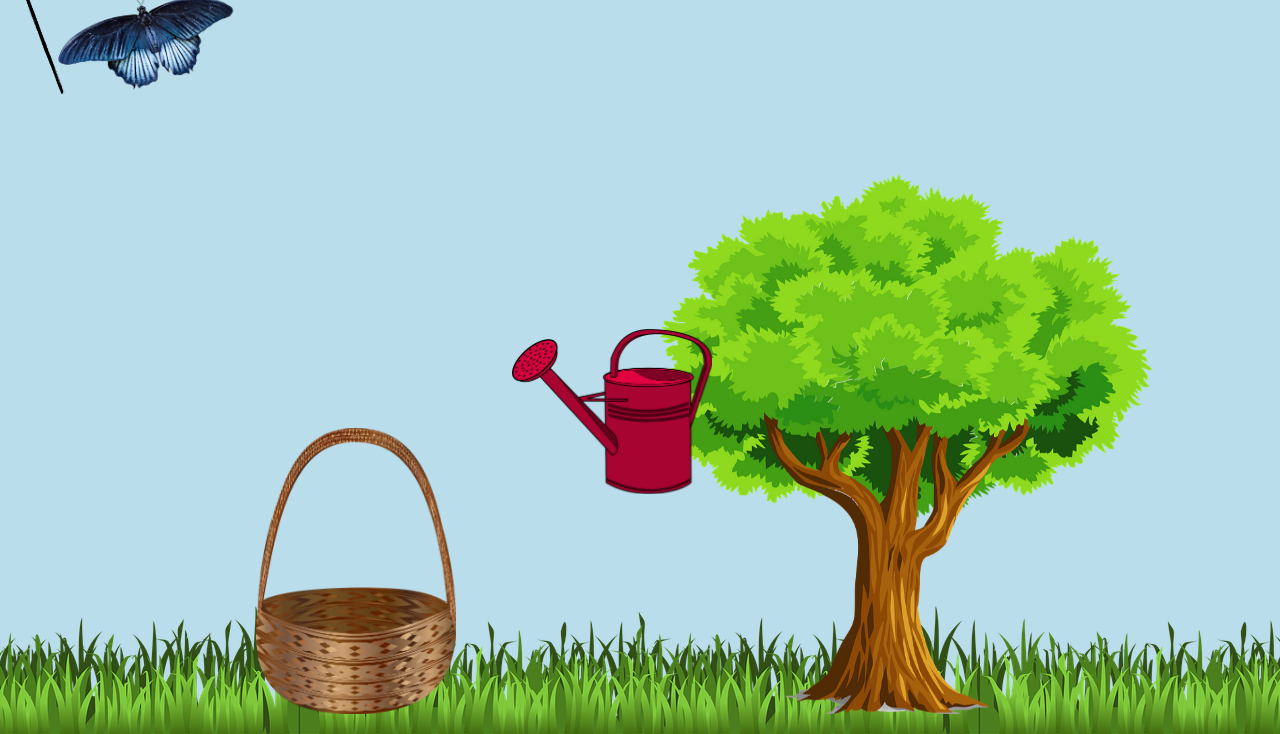
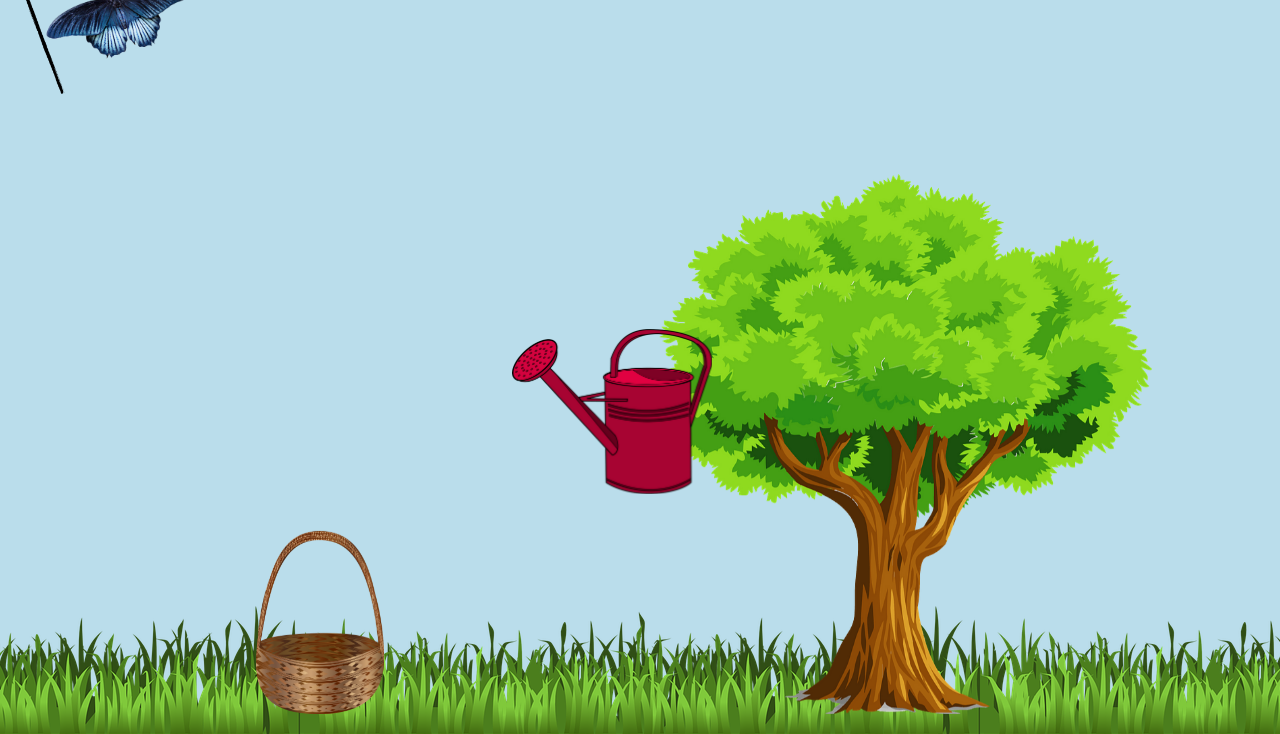
Before and after one commit to LewJa/WEB-Secret-Garden, a plain HTML site: page index.html in a window 1280 px wide. Shown: the part 66-800 px from the top of the page. Drawn offline with Linux system fonts and the light colour scheme.

Commit message:
size changes

```diff
--- a/css/styles.css
+++ b/css/styles.css
@@ -3,9 +3,8 @@ body {
     height: 100%;
 }
 
-
 #butterfly {
-    height: 200px;
+    height: 20%;
     width: auto;
     position: absolute;
 }
@@ -16,7 +15,6 @@ body {
     bottom: 30%;
     left: 40%;
 }
-
 
  .waterdrop { /* added height and position */
     width: 20px;
@@ -53,7 +51,7 @@ body {
 }
 
 .basket {
-    width: 200px;
+    width: 10%;
     position: fixed;
     bottom: 20px;
     left: 20%;
```
